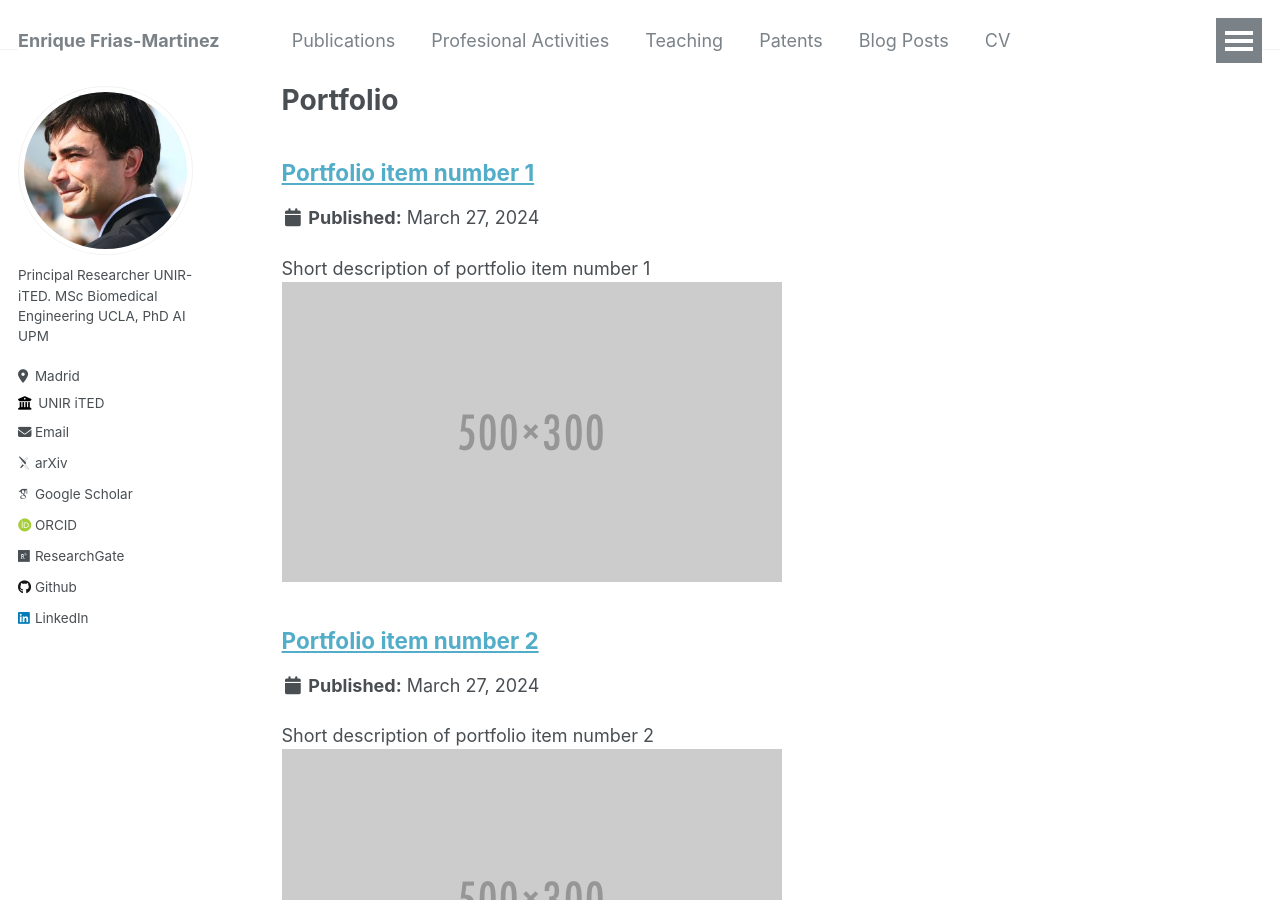
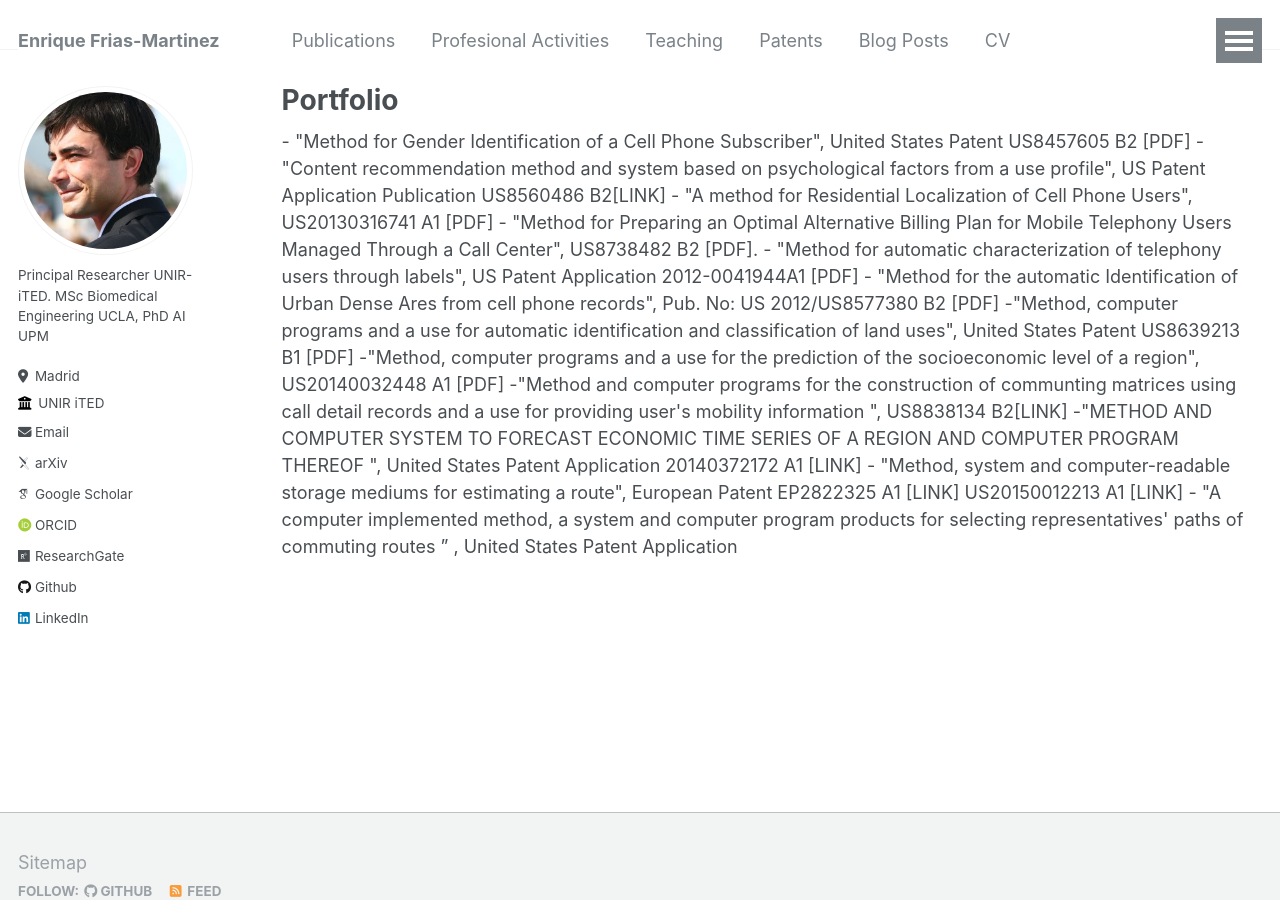
Before and after one commit to ENriqueFRiasM/enriquefriasm.github.io, a Jekyll site: the page built from _pages/portfolio.html, in a window 1280 px wide and 900 px high. Built offline with Jekyll 4.4.1, drawn with Linux system fonts in a browser that asks for light colours; some web fonts are replaced.

Commit message:
Update portfolio.html

```diff
--- a/_pages/portfolio.html
+++ b/_pages/portfolio.html
@@ -5,9 +5,26 @@ permalink: /portfolio/
 author_profile: true
 ---
 
-{% include base_path %}
+- "Method for Gender Identification of a Cell Phone Subscriber", United States Patent US8457605 B2 [PDF]
 
+- "Content recommendation method and system based on psychological factors from a use profile", US Patent Application Publication US8560486 B2[﻿LINK﻿]
 
-{% for post in site.portfolio %}
-  {% include archive-single.html %}
-{% endfor %}
+- "A method for Residential Localization of Cell Phone Users", US20130316741 A1 [PDF]
+
+- "Method for Preparing an Optimal Alternative Billing Plan for Mobile Telephony Users Managed Through a Call Center", US8738482 B2 [PDF].
+
+- "Method for automatic characterization of telephony users through labels", US Patent Application 2012-0041944A1 [PDF]
+
+- "Method for the automatic Identification of Urban Dense Ares from cell phone records", Pub. No: US 2012/US8577380 B2 [PDF]
+
+-"Method, computer programs and a use for automatic identification and classification of land uses", United States Patent US8639213 B1 [PDF]
+
+-"Method, computer programs and a use for the prediction of the socioeconomic level of a region", US20140032448 A1 [PDF]
+
+-"Method and computer programs for the construction of communting matrices using call detail records and a use for providing user's mobility information ", US8838134 B2[﻿LINK﻿]
+
+-"METHOD AND COMPUTER SYSTEM TO FORECAST ECONOMIC TIME SERIES OF A REGION AND COMPUTER PROGRAM THEREOF ", United States Patent Application 20140372172 A1 [LINK]
+
+- "Method, system and computer-readable storage mediums for estimating a route", European Patent EP2822325 A1 [﻿LINK﻿] US20150012213 A1 [﻿LINK﻿]
+
+- "A computer implemented method, a system and computer program products for selecting representatives' paths of commuting routes ” , United States Patent Application
```
